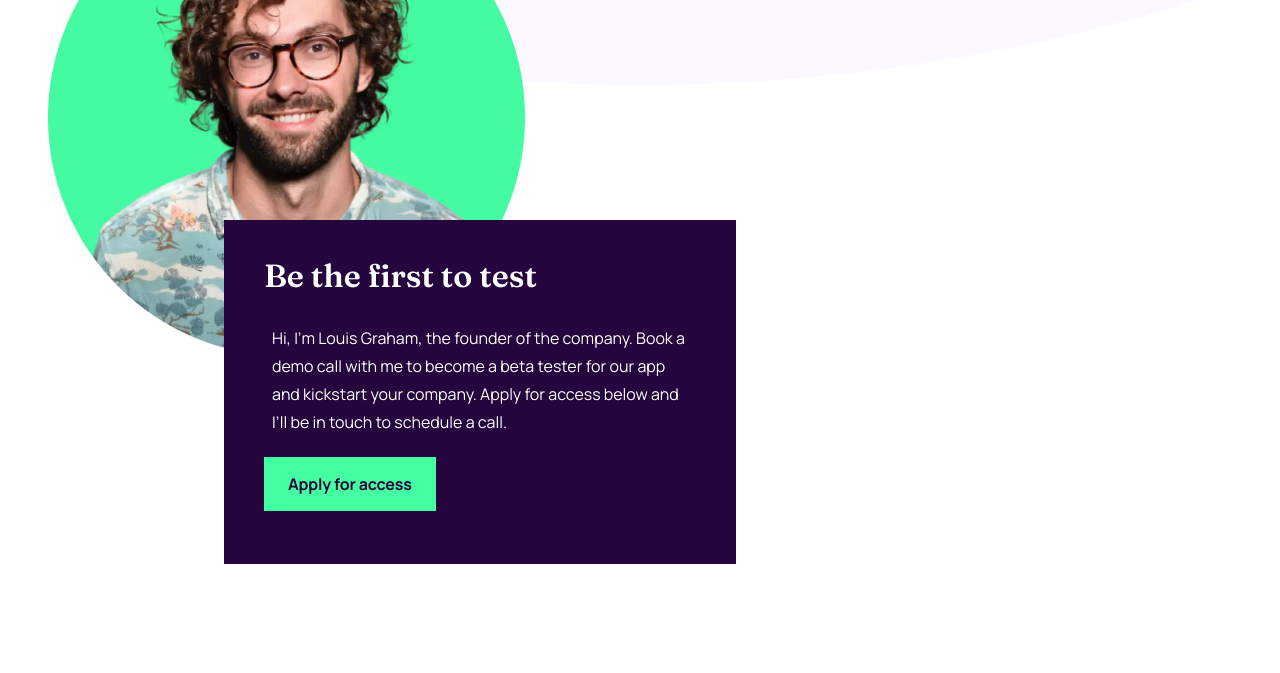
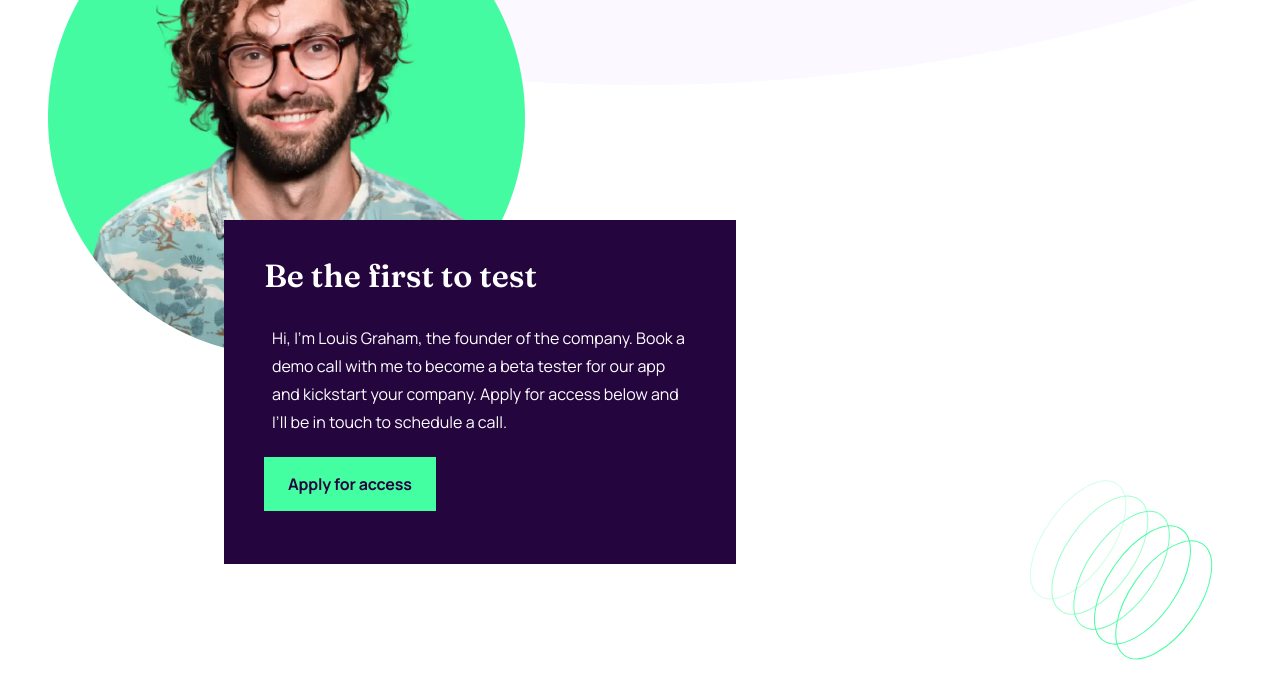
Before and after one commit to Deanogit/workit, a website: page index.html in a window 1280 px wide. Shown: the part 1290-1963 px from the top of the page. Drawn offline with Linux system fonts and the light colour scheme.

Commit message:
md layout complete

```diff
--- a/index.html
+++ b/index.html
@@ -159,6 +159,9 @@
               >
             </div>
           </div>
+          <div class="absolute hidden md:block -bottom-72 right-8">
+            <img src="assets/images/bg-pattern-3.svg" alt="" />
+          </div>
         </div>
       </section>
     </div>
```
Also changed, not shown: css/style.css.
